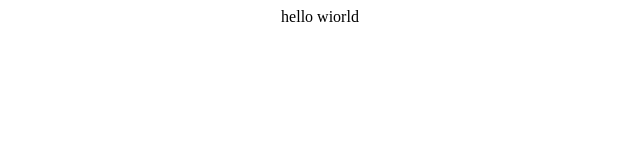
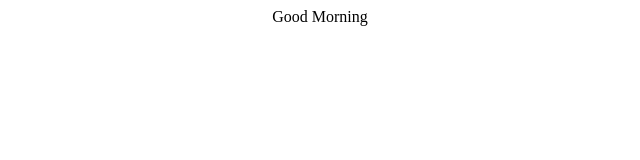
Before and after one commit to hlanjuyeon/reactTomato, a React (Create React App) app: page / in a window 1280 px wide. Shown: the top 160 px of the page, without its empty margins (320-960 px from the left). Built offline with nearby package versions, Linux system fonts and the light colour scheme.

Commit message:
Edited App.js

```diff
--- a/src/App.js
+++ b/src/App.js
@@ -1,11 +1,7 @@
-import './App.css';
+import "./App.css";
 
 function App() {
-  return (
-    <div className="App">
-     hello wiorld
-    </div>
-  );
+  return <div className="App">Good Morning</div>;
 }
 
 export default App;
```
